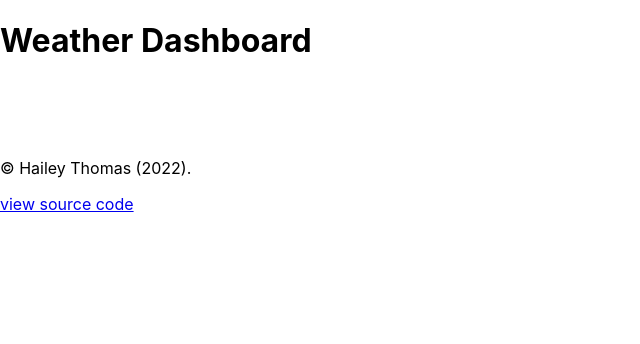
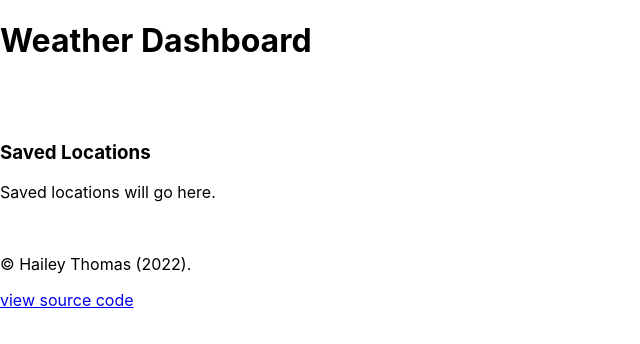
Before and after one commit to HaileyThomas/react-weather, a React (Create React App) app: page / in a window 1280 px wide. Shown: the top 344 px of the page, without its empty margins (0-640 px from the left). Built offline with nearby package versions, Linux system fonts and the light colour scheme; some icons are missing.

Commit message:
create basic saved component

```diff
--- a/src/App.js
+++ b/src/App.js
@@ -8,12 +8,18 @@ import {
 
 import Header from "./components/Header";
 import Footer from "./components/Footer";
+import Saved from "./components/Saved";
 
 function App() {
   return (
     <div className="App">
       <Header />
-      <div className="main-container"></div>
+      <div className="app-container">
+        <div className="side-container">
+          <Saved />
+        </div>
+        <div className="main-container"></div>
+      </div>
       <Footer />
     </div>
   );
--- /dev/null
+++ b/src/components/Saved/index.js
@@ -0,0 +1,12 @@
+import React from "react";
+
+const Saved = () => {
+  return (
+    <div className="saved-container">
+      <h3>Saved Locations</h3>
+      <p>Saved locations will go here.</p>
+    </div>
+  );
+};
+
+export default Saved;
```
